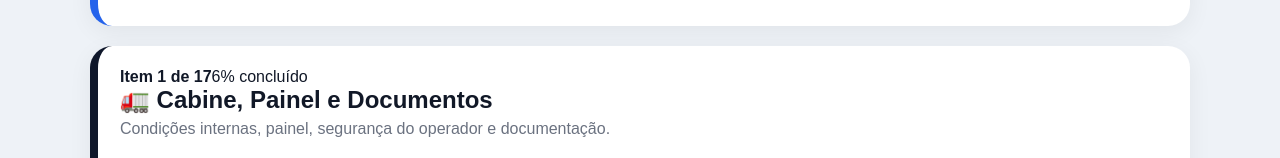
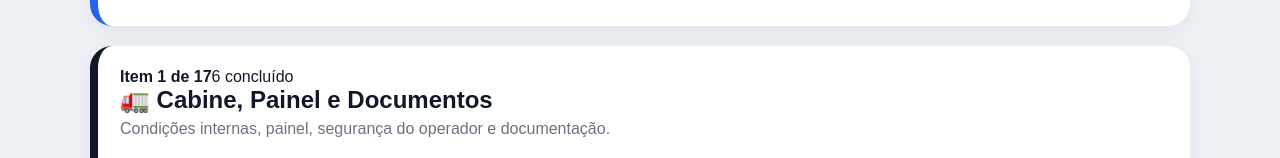
Before and after one commit to josuegreghi/checklists, a Next.js app: page / in a window 1280 px wide. Shown: the part 404-562 px from the top of the page. Built offline with nearby package versions, Linux system fonts and the light colour scheme; no server answers.

Commit message:
Update page.tsx

```diff
--- a/app/page.tsx
+++ b/app/page.tsx
@@ -346,11 +346,11 @@ export default function Home() {
             <strong>
               Item {passoAtual + 1} de {totalItens}
             </strong>
-            <span>{progresso}% concluído</span>
+            <span>{progresso} concluído</span>
           </div>
 
           <div className="barra">
-            <div className="barra-preenchida" style={{ width: `${progresso}%` }} />
+            <div className="barra-preenchida" style={{ width: `${progresso}` }} />
           </div>
         </div>
 
```
